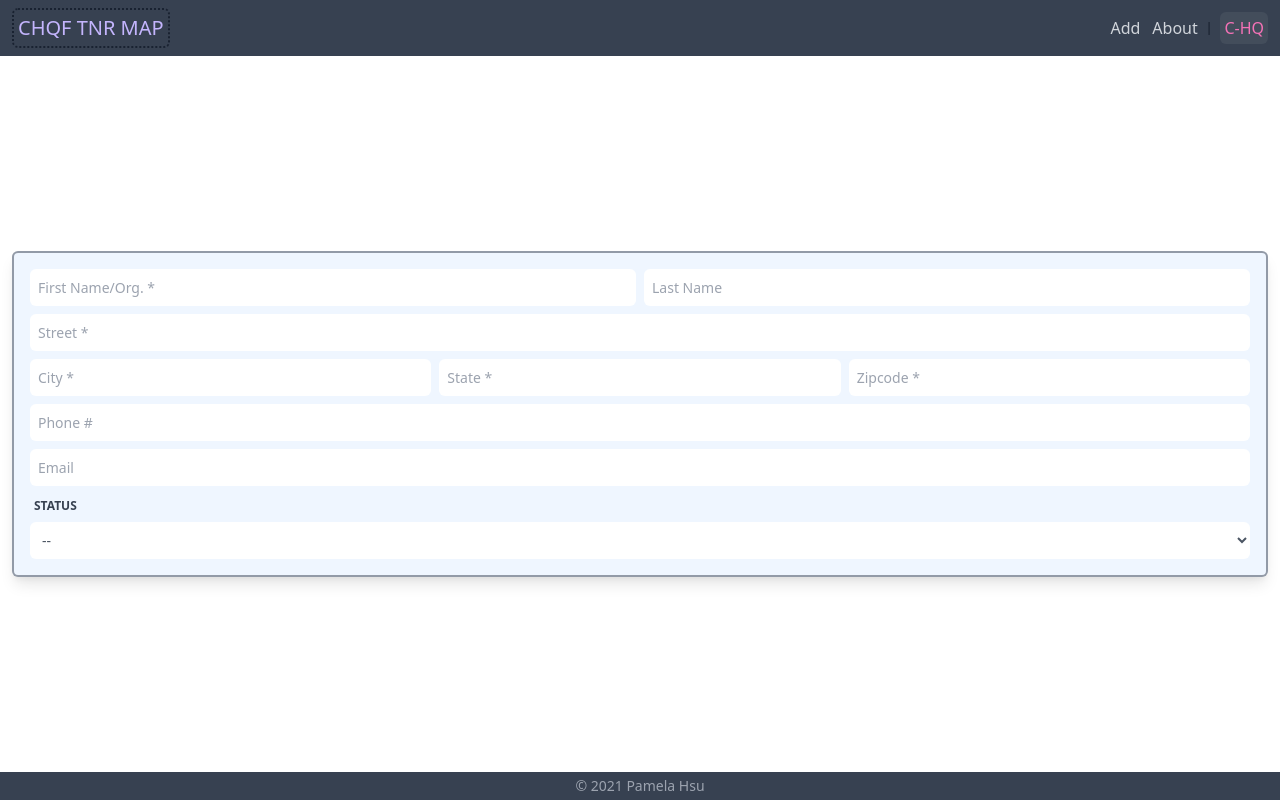
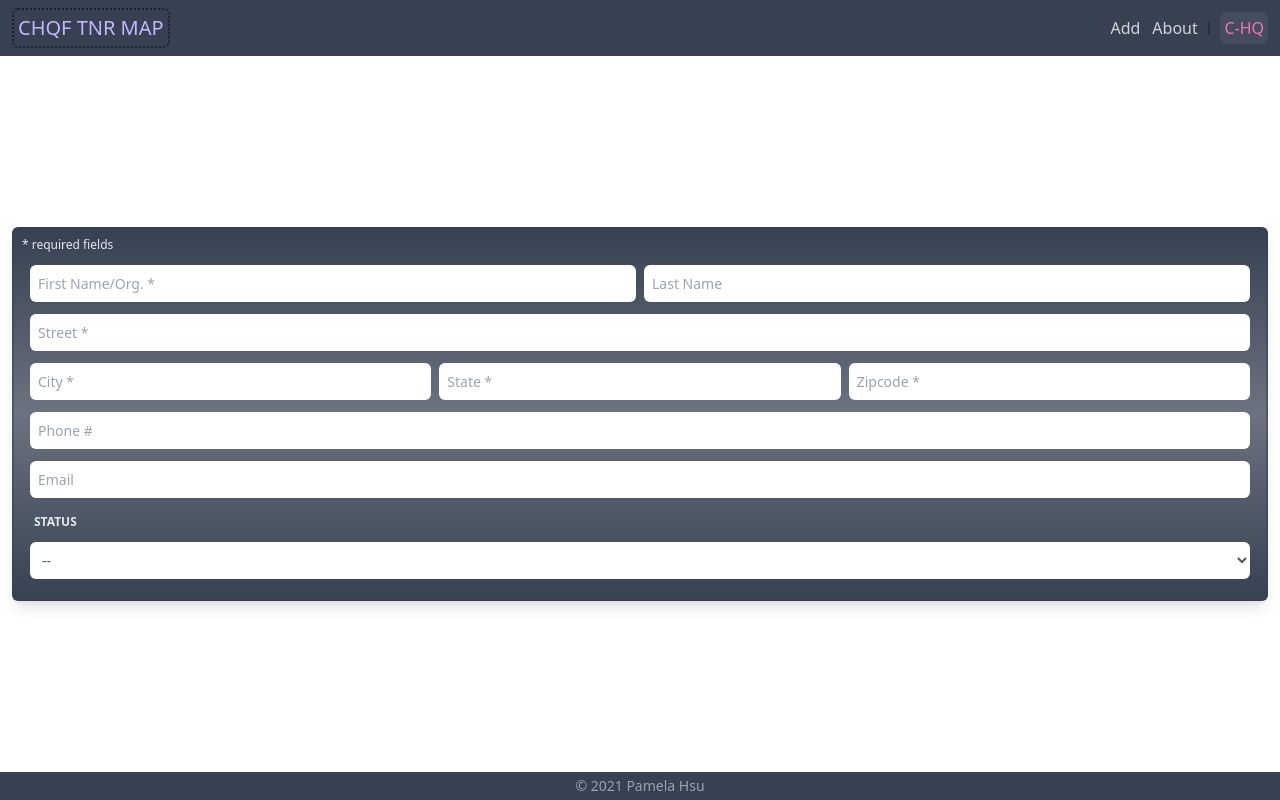
Before and after one commit to p-hsu/chqf_tnr_mapping_resource, a Next.js app: page /add in a window 1280 px wide. Built offline with nearby package versions, Linux system fonts and the light colour scheme.

Commit message:
minor style edits

```diff
--- a/components/Form.js
+++ b/components/Form.js
@@ -2,7 +2,10 @@ import React from 'react';
 
 const Form = () => {
     return (
-        <form className="p-2 m-auto w-full border-2 border-gray-700 border-opacity-50 rounded-md bg-blue-200 bg-opacity-25 shadow-lg">
+        <form className="p-2 m-auto w-full border-2 border-gray-700 border-opacity-50 rounded-md bg-gradient-to-b from-gray-700 via-gray-500 to-gray-700 shadow-lg">
+                <div className="text-xs text-gray-200">
+                    <p>* required fields</p>
+                </div>
                 <div className="form-div grid grid-cols-2 gap-2">
                     <input type="text" placeholder="First Name/Org. *" className="form-input"/>
                     <input type="text" placeholder="Last Name" className="form-input"/>
@@ -22,7 +25,7 @@ const Form = () => {
                     <input type="text" placeholder="Email" className="form-input"/>
                 </div>
                 <div className="form-div">
-                    <label className="mt-1 ml-1 uppercase text-gray-700 text-xs font-semibold">Status</label>
+                    <label className="mt-1 ml-1 uppercase text-gray-200 text-xs font-semibold">Status</label>
                 </div>
                 <div className="form-div">
                     <select className="form-input bg-white">
--- a/styles/style.css
+++ b/styles/style.css
@@ -3,10 +3,10 @@
 
 @layer components {
     .form-div {
-       @apply m-2 flex text-gray-600
+       @apply my-3 mx-2 flex text-gray-600
     }
     .form-input {
-        @apply p-2 rounded-md focus:outline-none focus:ring-2 focus:ring-blue-400 focus:ring-opacity-25 flex-grow
+        @apply p-2 rounded-md focus:outline-none focus:ring-2 focus:ring-blue-500 flex-grow
     }
 };
 @tailwind utilities;
```
